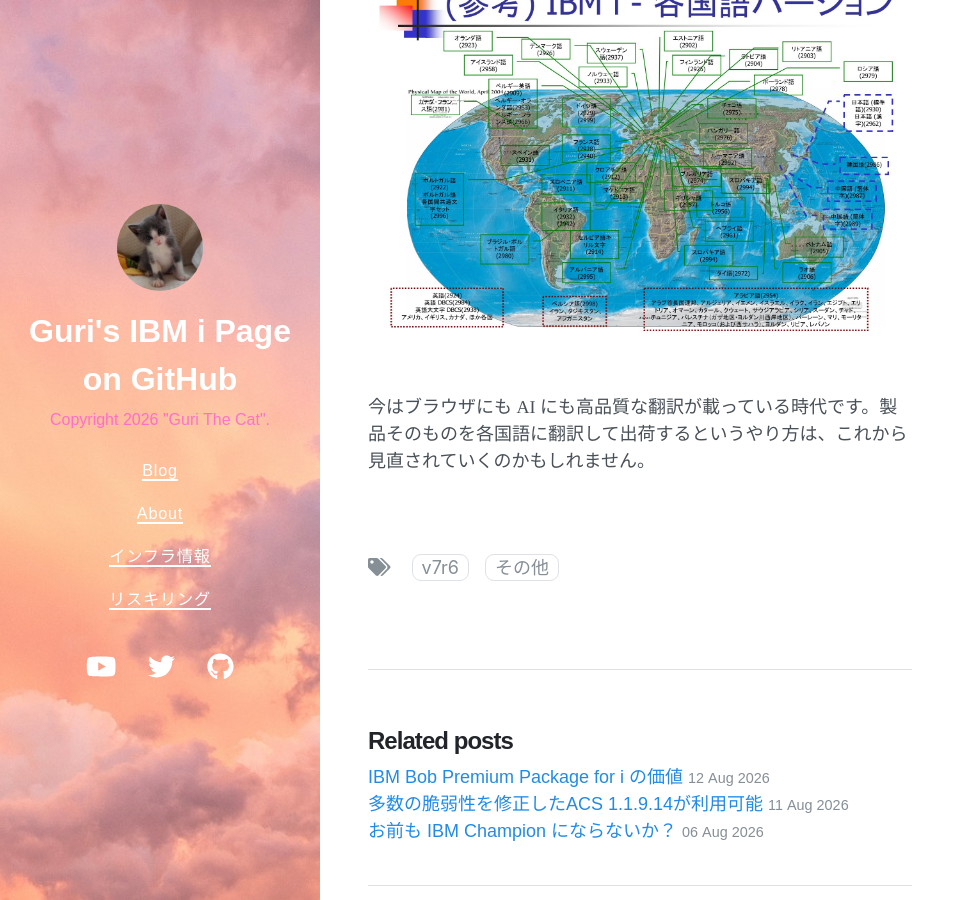
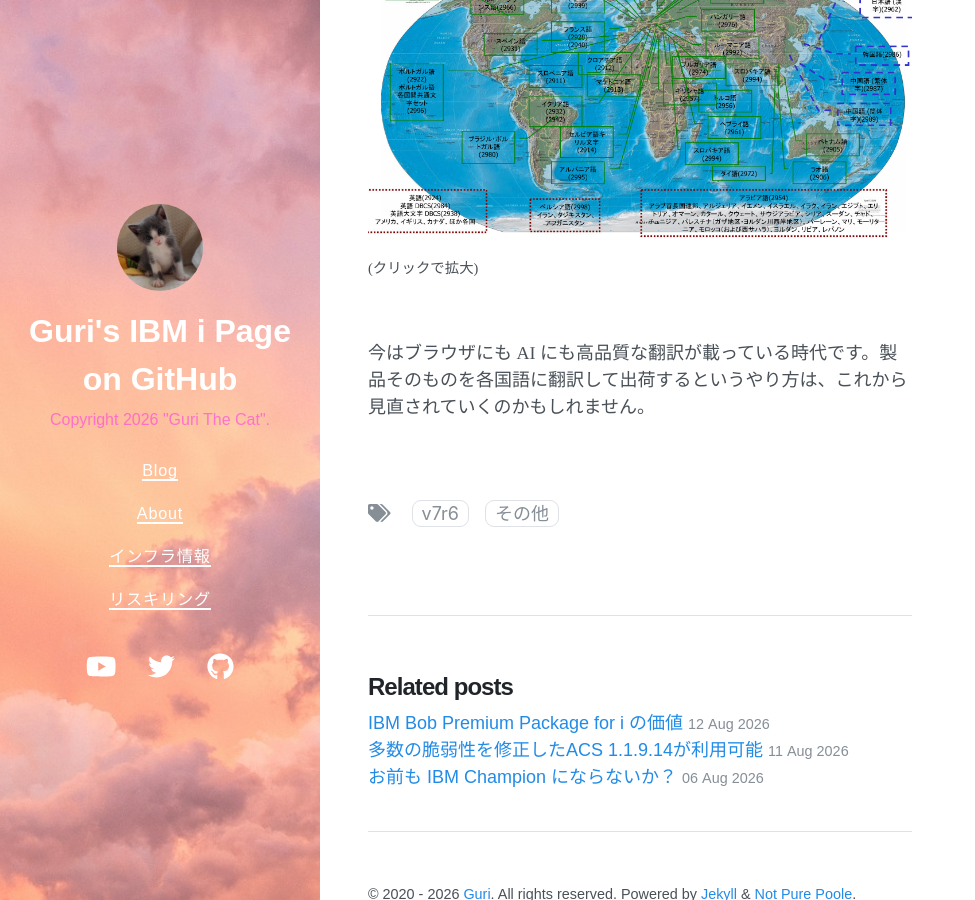
Before and after one commit to GuriCat/GuriPages, a Jekyll site: the page built from _posts/2026-08-14-バージョンアップ影響調査ワークシートを更新しました.markdown, in a window 1280 px wide and 900 px high, scrolled down 1539 px. Shown: the whole window, without its empty margins (0-975 px from the left). Built offline with Jekyll 4.4.1, drawn with Linux system fonts in a browser that asks for light colours; nearby versions of some CDN libraries; a script that is not in the unit is left out.

Commit message:
Edit: 各国語バージョンの図から見出しを除去し拡大表示に変更
- 図のタイトル・装飾・フッターを除いた範囲を220dpiで再作成 (1896x1157)
- 表示幅を100%にし、クリックで原寸を別タブ表示するよう変更

Co-Authored-By: Claude Opus 5 (1M context) <noreply@anthropic.com>

```diff
--- a/_posts/2026-08-14-バージョンアップ影響調査ワークシートを更新しました.markdown
+++ b/_posts/2026-08-14-バージョンアップ影響調査ワークシートを更新しました.markdown
@@ -7,7 +7,6 @@ tags: [V7R6, その他]
 [「インフラ情報」](/GuriPages/Infra/){:target="_blank"}ページの[「バージョンアップ影響調査ワークシート」](/GuriPages/files/2026-08-14 バージョンアップ変更点と影響調査.xlsx)を3年ぶりに更新しました。
 
 <hr>
-<br>
 
 今回は期間が空いたこともあり、更新量がすごいことになっていました。「全変更点一覧」タブに載せた変更点は、以下のとおり全部で 837 件です。7.1 から 7.6 へ一気に上げる場合は、この 837 件すべてが確認の対象になります。
 
@@ -35,7 +34,8 @@ tags: [V7R6, その他]
 
 AS/400 の時代から、IBM i は本当にたくさんの各国語をサポートしてきました。下図は 2009 年の iSUC(札幌)のセッション「IBM i の文字コード」の資料で使った図で、当時提供されていた各国語バージョンを示しています。
 
-<img src="/GuriPages/image/2026-08-14_IBMi_NLV.jpg" width="800" />
+<a href="/GuriPages/image/2026-08-14_IBMi_NLV.jpg" target="_blank"><img src="/GuriPages/image/2026-08-14_IBMi_NLV.jpg" style="width:100%;" /></a>
+<small>(クリックで拡大)</small>
 
 <br>
 
```
Also changed, not shown: image/2026-08-14_IBMi_NLV.jpg.
